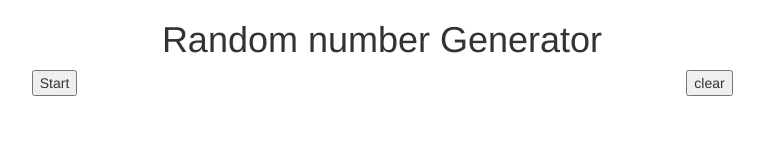
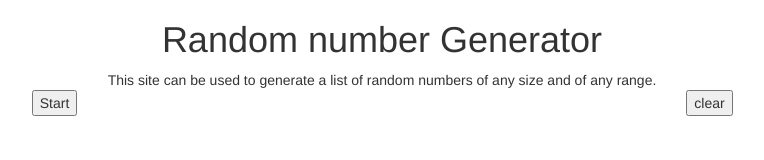
Before and after one commit to dereksmtux/random-number-site, a plain HTML site: page index.html in a window 1280 px wide. Shown: the whole page, without its empty margins (258-1022 px from the left). Drawn offline with nearby package versions, Linux system fonts and the light colour scheme.

Commit message:
took out console logs and added some text

```diff
--- a/index.html
+++ b/index.html
@@ -10,6 +10,11 @@
 </head>
 <body>
     <h1>Random number Generator</h1>
+    <div class="row">
+        <div class="col-lg-12 opener">
+            This site can be used to generate a list of random numbers of any size and of any range.
+        </div>
+    </div>
     <div class="row">
         <div class="col-md-6 button">
             <button class=" Start" id="Start">Start</button>
--- a/randomNum.js
+++ b/randomNum.js
@@ -7,7 +7,7 @@ $(document).ready(function(){
     var userRuns = prompt("How many numbers do you want", 10);
 
     var userNums = run(userMax,userRuns);
-    console.log(userNums);
+
     $(".box").append(card);
     for(i = 0; i < userRuns; i ++){
       $(".card").append(userNums[i] + ", ");
--- a/style.css
+++ b/style.css
@@ -8,3 +8,6 @@ h1 {
 .button{
     text-align: center;
 }
+.opener{
+    text-align: center;
+}
```
